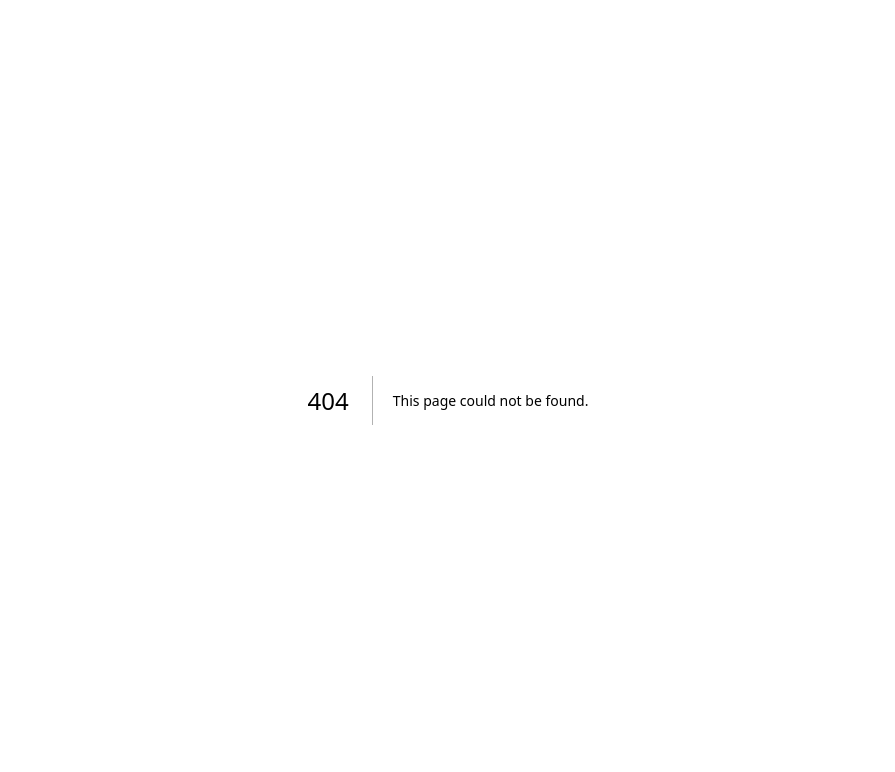
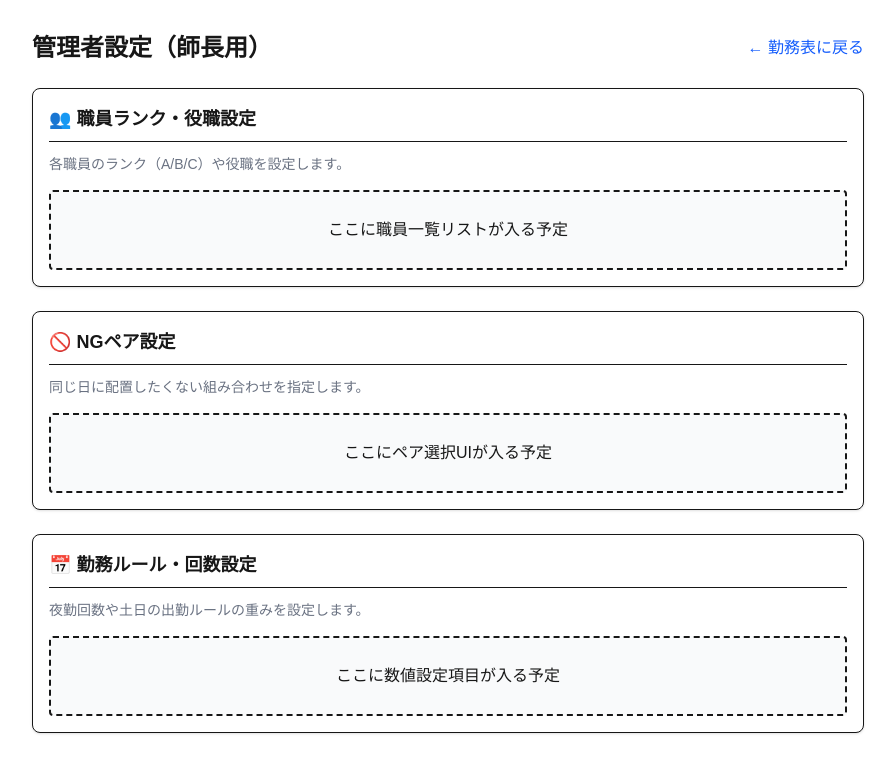
Before and after one commit to Goto0325/kango-shift-demo, a Next.js app: page /settings in a window 1280 px wide. Before the commit this address had no page. Shown: the top 772 px of the page, without its empty margins (192-1087 px from the left). Built offline with nearby package versions, Linux system fonts and the light colour scheme.

Commit message:
設定画面

```diff
--- a/src/app/page.tsx
+++ b/src/app/page.tsx
@@ -4,6 +4,8 @@ import { StaffManager, type StaffMasterProfile, type ShiftPattern } from '@/lib/
 import { ShiftRepository, type ShiftRecordV2 } from '../lib/ShiftRepository';
 import { ShiftEngine } from '@/lib/ShiftEngine';
 import { supabase } from '../../lib/supabase';
+// 追加: 設定ページへのリンク
+import Link from 'next/link';
 
 const MONTH_NAMES = [
   "", "1月", "2月", "3月", "4月", "5月", "6月", "7月", "8月", "9月", "10月", "11月", "12月"
@@ -905,6 +907,19 @@ export default function Home() {
             {/* 左側：タイトルとカレンダーコントロール */}
             <div className="flex flex-col sm:flex-row sm:items-center gap-2 sm:gap-4 w-full sm:w-auto">
               <h1 className="text-xl font-black text-blue-900 tracking-tight">勤務表 Pro v2</h1>
+
+              {/* ---------- システム管理者のみ「設定」ボタン表示 ---------- */}
+              {isAdmin && (
+                <Link
+                  href="/settings"
+                  className="px-4 py-1.5 rounded-lg font-bold text-xs bg-gray-700 text-white hover:bg-gray-900 shadow transition ml-0 sm:ml-2"
+                  style={{ display: 'inline-block' }}
+                >
+                  設定
+                </Link>
+              )}
+              {/* ▲「設定」ボタンここまで */}
+
               {/* ▼ ここが年月コントロール部 */}
               <div className="flex items-center justify-center gap-1 bg-slate-50 border border-slate-200 px-2 sm:px-3 py-1 rounded-lg shadow-sm w-full sm:w-auto">
                 <button
--- /dev/null
+++ b/src/app/settings/page.tsx
@@ -0,0 +1,44 @@
+"use client";
+import Link from "next/link";
+
+export default function SettingsPage() {
+  return (
+    <div className="p-4 md:p-8 max-w-4xl mx-auto">
+      <div className="flex justify-between items-center mb-6">
+        <h1 className="text-2xl font-bold">管理者設定（師長用）</h1>
+        <Link href="/" className="text-blue-600 hover:underline">
+          ← 勤務表に戻る
+        </Link>
+      </div>
+
+      <div className="grid gap-6">
+        {/* 職員属性の設定 */}
+        <section className="border p-4 rounded-lg shadow-sm bg-white">
+          <h2 className="text-lg font-semibold mb-3 border-b pb-2">👥 職員ランク・役職設定</h2>
+          <p className="text-sm text-gray-500 mb-4">各職員のランク（A/B/C）や役職を設定します。</p>
+          <div className="h-20 bg-gray-50 flex items-center justify-center border-dashed border-2 rounded">
+             ここに職員一覧リストが入る予定
+          </div>
+        </section>
+
+        {/* NGペアの設定 */}
+        <section className="border p-4 rounded-lg shadow-sm bg-white">
+          <h2 className="text-lg font-semibold mb-3 border-b pb-2">🚫 NGペア設定</h2>
+          <p className="text-sm text-gray-500 mb-4">同じ日に配置したくない組み合わせを指定します。</p>
+          <div className="h-20 bg-gray-50 flex items-center justify-center border-dashed border-2 rounded">
+             ここにペア選択UIが入る予定
+          </div>
+        </section>
+
+        {/* 勤務ルールの設定 */}
+        <section className="border p-4 rounded-lg shadow-sm bg-white">
+          <h2 className="text-lg font-semibold mb-3 border-b pb-2">📅 勤務ルール・回数設定</h2>
+          <p className="text-sm text-gray-500 mb-4">夜勤回数や土日の出勤ルールの重みを設定します。</p>
+          <div className="h-20 bg-gray-50 flex items-center justify-center border-dashed border-2 rounded">
+             ここに数値設定項目が入る予定
+          </div>
+        </section>
+      </div>
+    </div>
+  );
+}
```
